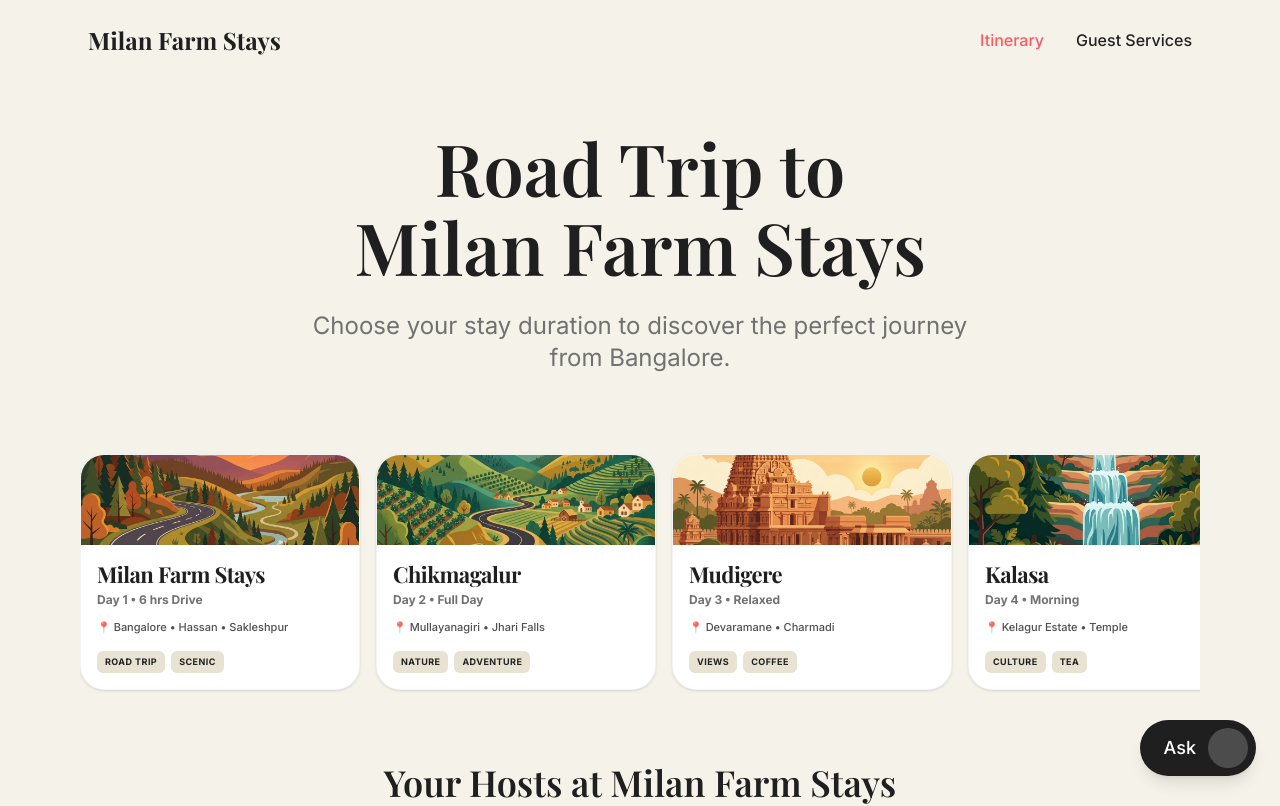
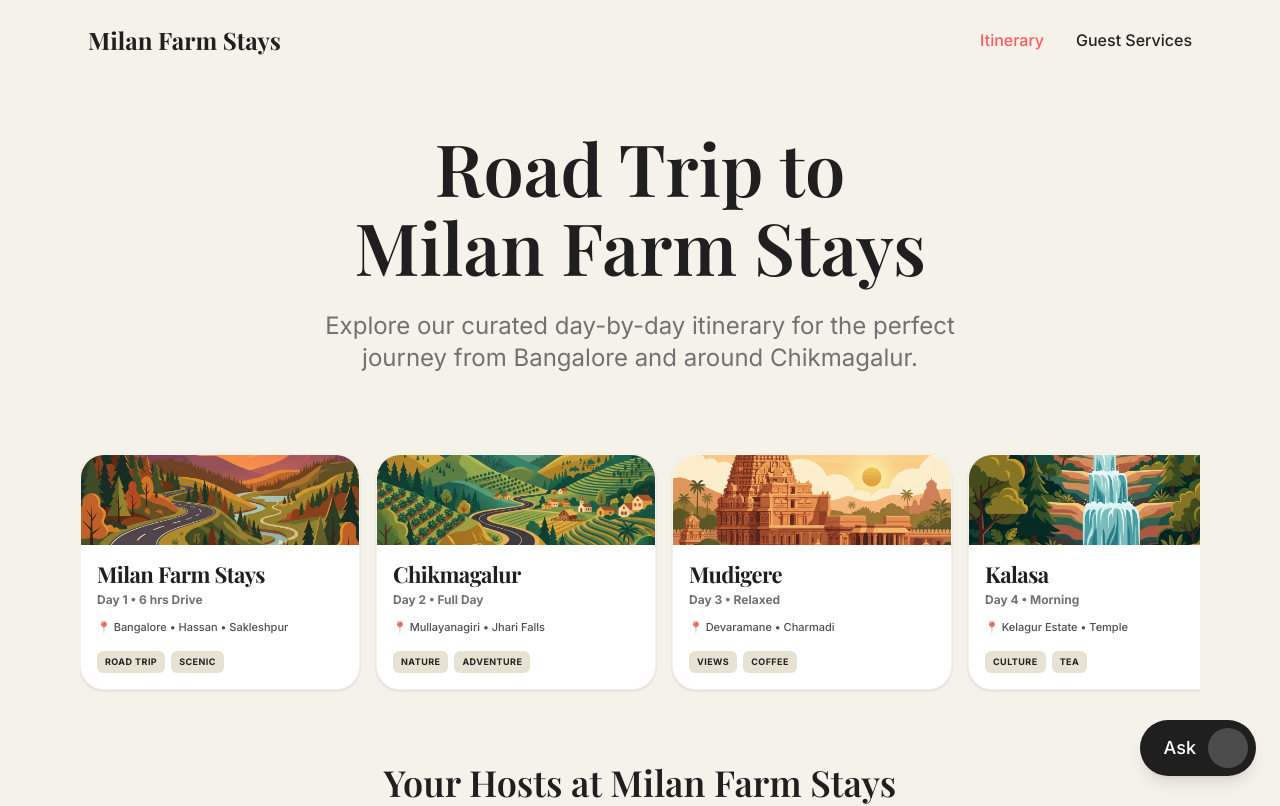
Before and after one commit to kaushalrao/milan-farm-stay, a Next.js app: page / in a window 1280 px wide. Shown: the top 806 px of the page. Built offline with nearby package versions, Linux system fonts and the light colour scheme; some icons are missing; a web font is replaced by a local one.

Commit message:
docs: update hero section description to reflect broader itinerary scope

```diff
--- a/src/components/Hero.tsx
+++ b/src/components/Hero.tsx
@@ -19,7 +19,7 @@ export default function Hero() {
           animate={{ opacity: 1, y: 0 }}
           transition={{ duration: 0.6, delay: 0.15, ease: [0.22, 1, 0.36, 1] }}
         >
-          Choose your stay duration to discover the perfect journey from Bangalore.
+          Explore our curated day-by-day itinerary for the perfect journey from Bangalore and around Chikmagalur.
         </motion.p>
       </motion.div>
     </header>
```
